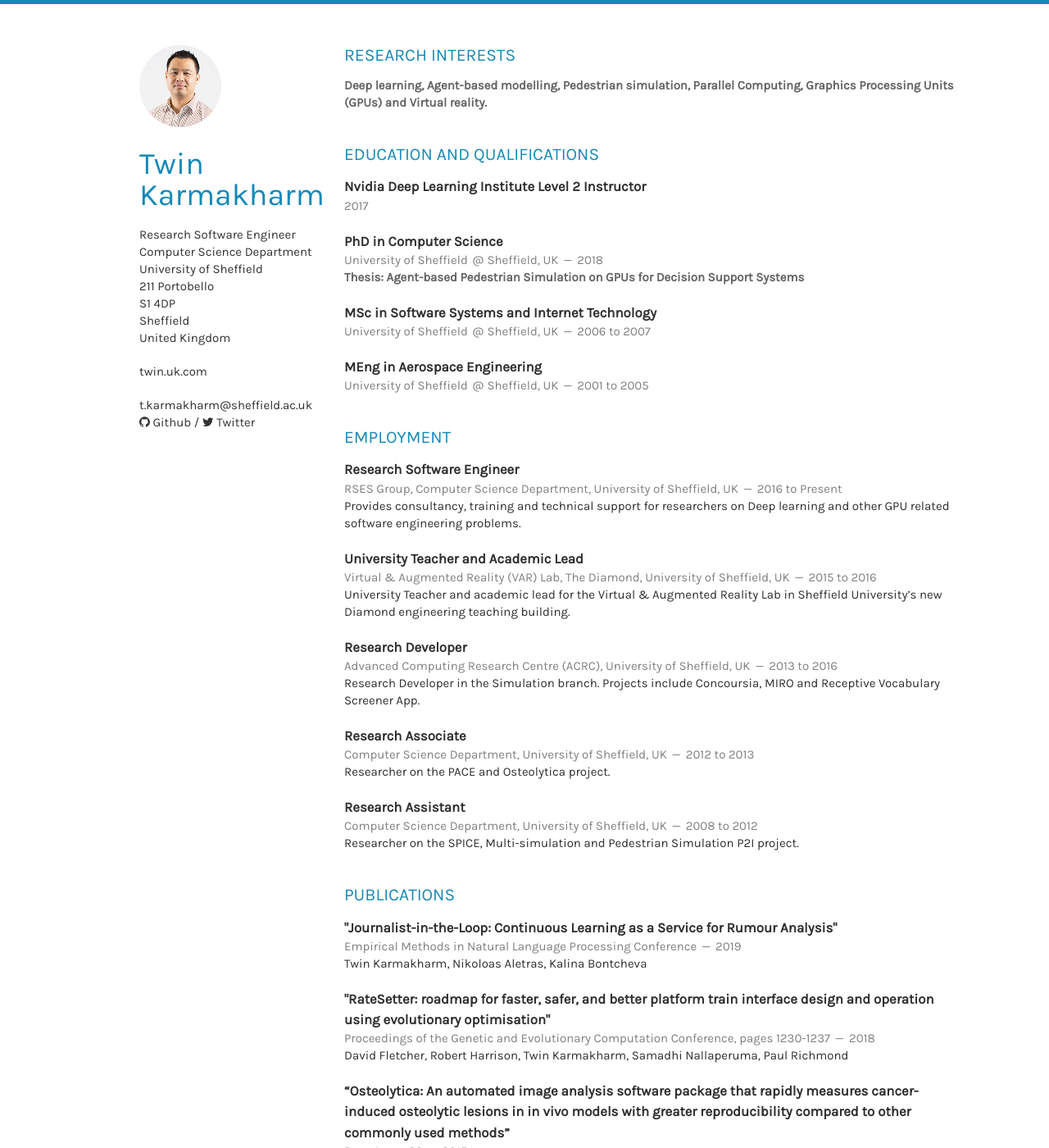
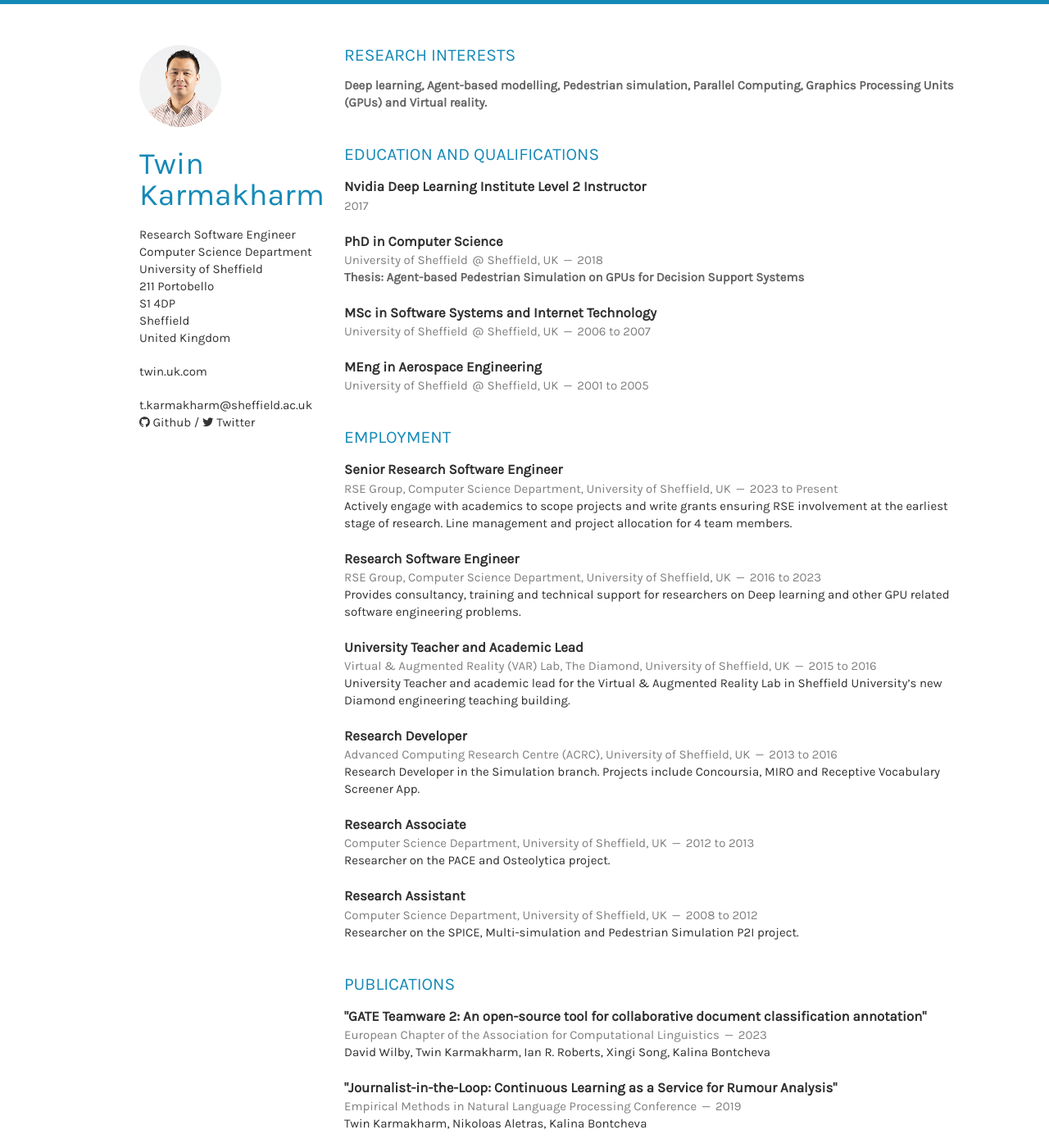
Before and after one commit to twinkarma/twinkarma.github.io, a Jekyll site: the page built from index.html, in a window 1280 px wide and 1400 px high. Shown: the whole window at 82% size. Built offline with Jekyll 4.4.1, drawn with Linux system fonts in a browser that asks for light colours; nearby versions of some CDN libraries; the list of posts is cut into pages by our own code.

Commit message:
Update srse job and gate publication

```diff
--- a/_includes/employment.html
+++ b/_includes/employment.html
@@ -2,8 +2,15 @@
     <h1>Employment</h1>
     <article>
         <header>
+            <h1>Senior Research Software Engineer</h1>
+            <span><address>RSE Group, Computer Science Department, University of Sheffield, UK</address><time>2023 to Present</time></span>
+        </header>
+        <p>Actively engage with academics to scope projects and write grants ensuring RSE involvement at the earliest stage of research. Line management and project allocation for 4 team members.</p>
+    </article>
+    <article>
+        <header>
             <h1>Research Software Engineer</h1>
-            <span><address>RSES Group, Computer Science Department, University of Sheffield, UK</address><time>2016 to Present</time></span>
+            <span><address>RSE Group, Computer Science Department, University of Sheffield, UK</address><time>2016 to 2023</time></span>
         </header>
         <p>Provides consultancy, training and technical support for researchers on Deep learning and other GPU related software engineering problems.</p>
     </article>
--- a/_includes/publications.html
+++ b/_includes/publications.html
@@ -1,5 +1,12 @@
 <section class="thirteen columns">
     <h1>Publications</h1>
+    <article>
+        <header>
+            <h1>"GATE Teamware 2: An open-source tool for collaborative document classification annotation"</h1>
+            <span><address>European Chapter of the Association for Computational Linguistics</address><time>2023</time></span>
+        </header>
+        <p>David Wilby, Twin Karmakharm, Ian R. Roberts, Xingi Song, Kalina Bontcheva</p>
+    </article>
     <article>
         <header>
             <h1>"Journalist-in-the-Loop: Continuous Learning as a Service for Rumour Analysis"</h1>
@@ -36,14 +43,8 @@
             <h1>"Agent-based Large Scale Simulation of Pedestrians With Adaptive Realistic Navigation Vector Fields"</h1>
             <span><address>Proc. of Theory and Practice of Computer Graphics (TPCG), pages 67-74</address><time>2010</time></span>
         </header>
-
         <p>Twin Karmakharm, Paul Richmond, Daniela Romano </p>
     </article>
-
-
-
-
-
 </section>
 
 <section class="thirteen columns">
```
